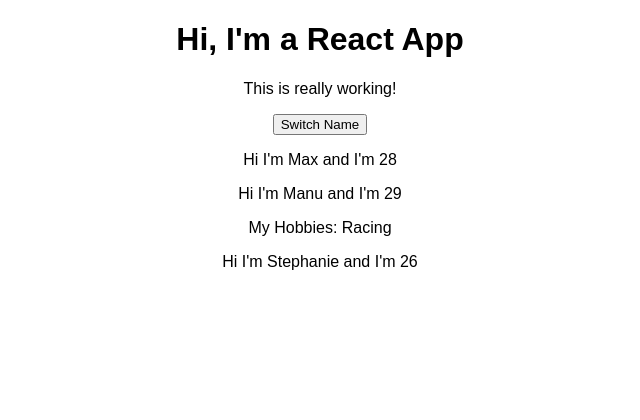
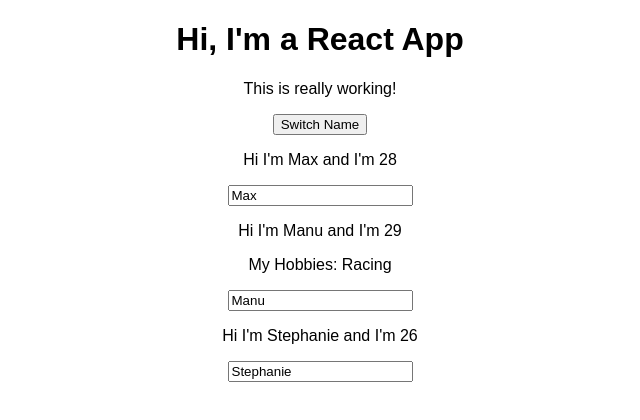
Before and after one commit to RubyKobayashi/complete_react_guide, a React (Create React App) app: page / in a window 1280 px wide. Shown: the top 420 px of the page, without its empty margins (320-960 px from the left). Built offline with nearby package versions, Linux system fonts and the light colour scheme.

Commit message:
add 2 way binding

```diff
--- a/src/App.js
+++ b/src/App.js
@@ -19,10 +19,22 @@
       persons: [
         { name: newName, age: 28 },
         { name: 'Manu', age: 29 },
-        { name: 'Stephanie', age: 27 }
+        { name: 'Stephanie', age: 26 }
       ]
     });
   };
+
+  nameChangedHandler = (event) => {
+    this.setState({
+      persons: [
+        { name: 'Max', age: 28 },
+        { name: event.target.value, age: 29 },
+        { name: 'Stephanie', age: 26 }
+      ]
+
+    });
+
+  }
 
   render() {
     return (
@@ -37,7 +49,9 @@
         <Person
           name={this.state.persons[1].name}
           age={this.state.persons[1].age}
-          click={this.switchNameHandler.bind(this, 'Billy')}>My Hobbies: Racing</Person>
+          click={this.switchNameHandler.bind(this, 'Billy')}
+          changed={this.nameChangedHandler}>My Hobbies: Racing</Person>
+
         <Person
           name={this.state.persons[2].name}
           age={this.state.persons[2].age} />
--- a/src/Person/Person.js
+++ b/src/Person/Person.js
@@ -5,6 +5,7 @@
     <div>
     <p onClick={props.click}>Hi I'm {props.name} and I'm {props.age}</p>
     <p>{props.children}</p>
+    <input type="text" onChange={props.changed} value={props.name} />
     </div>
   )
 };
```
